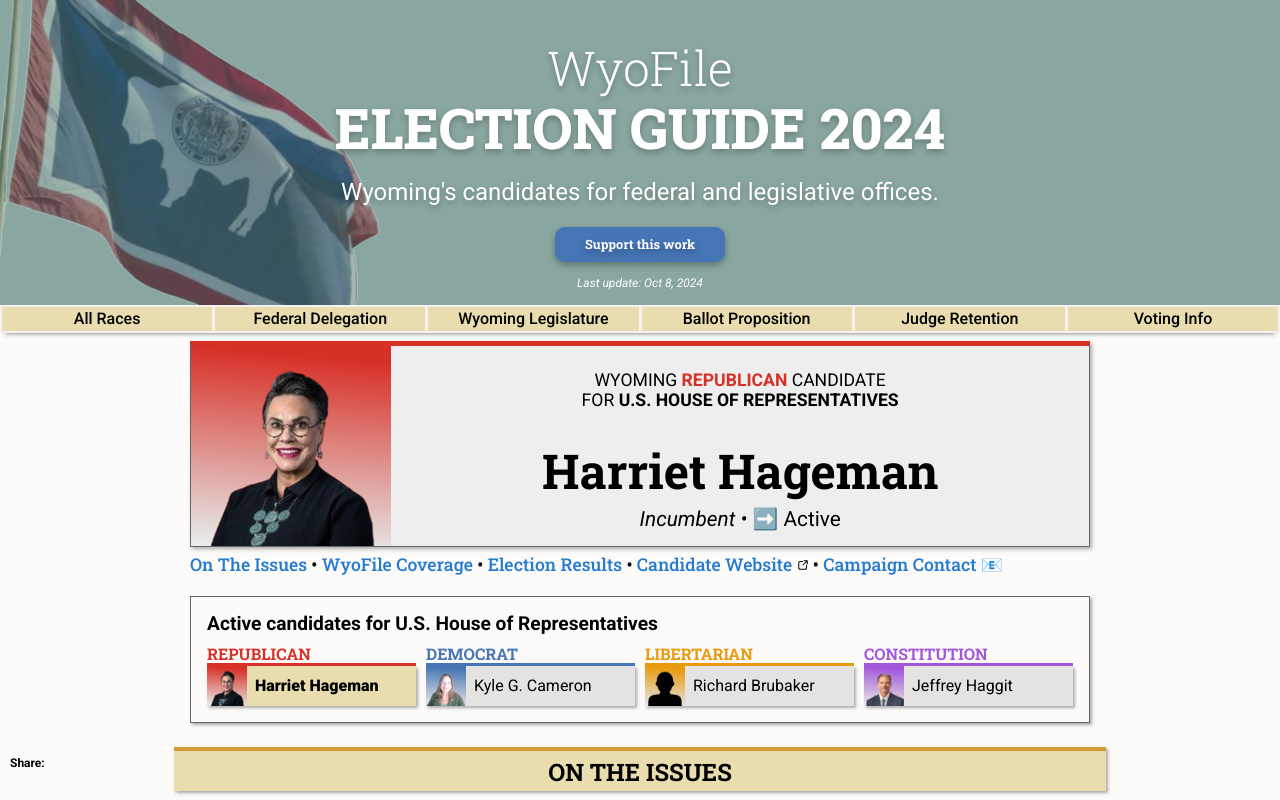
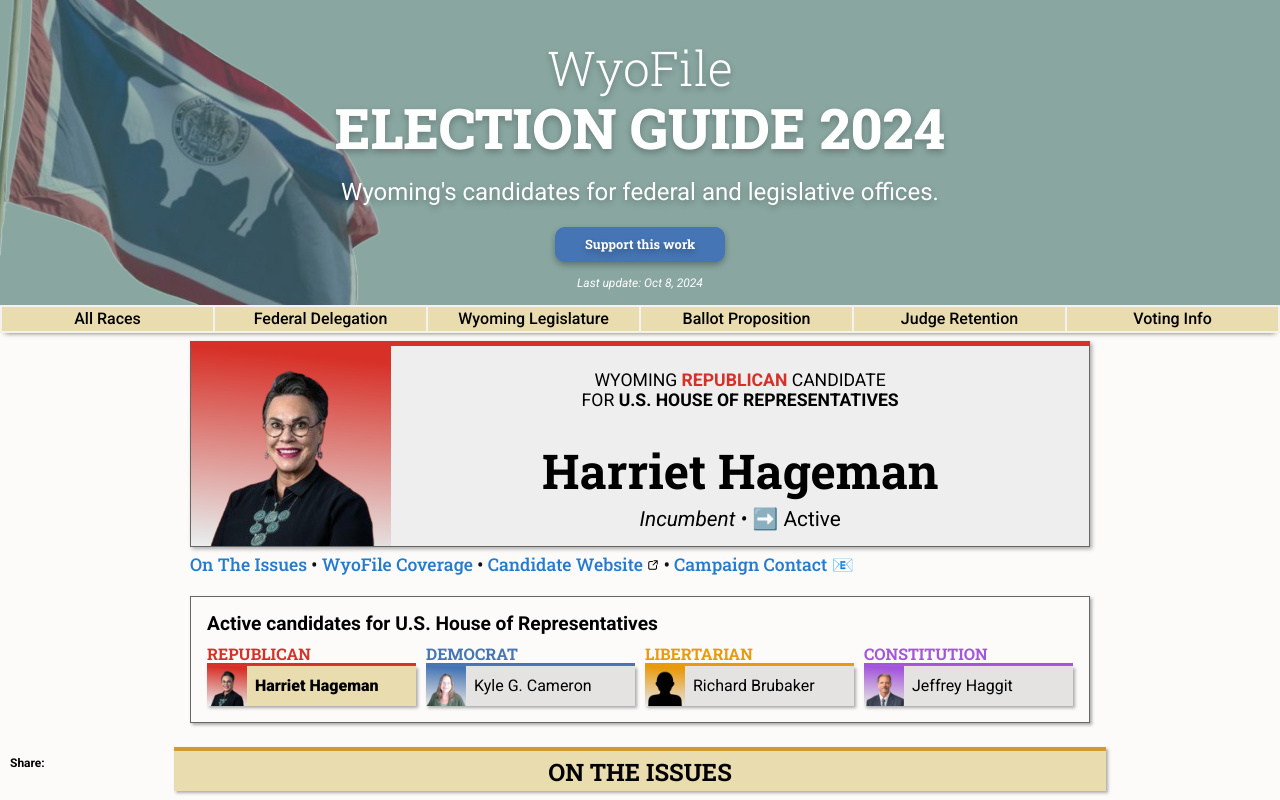
Before and after one commit to wyofile/election-guide, a Next.js app: page /election-guide-2024/candidates/harriet-hageman in a window 1280 px wide. Shown: the top 800 px of the page. Built offline with nearby package versions, Linux system fonts and the light colour scheme; no server answers.

Commit message:
change nav menu to grid system

```diff
--- a/src/components/CandidateLinks.js
+++ b/src/components/CandidateLinks.js
@@ -7,7 +7,7 @@
     <ul className='candidate-links'>
       <li className='candidate-link'><Link href="#questionnaire">On The Issues</Link></li>
       <li className='candidate-link'><Link href="#coverage">WyoFile Coverage</Link></li>
-      <li className='candidate-link'><Link href="#results">Election Results</Link></li>
+      {/* <li className='candidate-link'><Link href="#results">Election Results</Link></li> */}
       { wyoleg && <li className='candidate-link'><Link href={ wyoleg } target="_blank">WyoLeg Profile <img src={ usePath('/external.svg') }></img></Link></li> }
       { website && <li className='candidate-link'><Link href={ website } target="_blank">Candidate Website <img src={ usePath('/external.svg') }></img></Link></li> }
       { email && <li className='candidate-link'><Link href={ `mailto:${email}` } target="_blank">Campaign Contact</Link> 📧</li> }
--- a/src/styles/base.css
+++ b/src/styles/base.css
@@ -132,16 +132,19 @@
 .link-anchor {
     display: block;
     position: relative;
-    top: -65px;
+    top: -90px;
     visibility: hidden;
 }
 
-@media screen and (min-width: 468px) {
+@media screen and (min-width: 525px) {
     .link-anchor {
-        display: block;
-        position: relative;
+        top: -65px;
+    }
+}
+
+@media screen and (min-width: 1000px) {
+    .link-anchor {
         top: -40px;
-        visibility: hidden;
     }
 }
 
--- a/src/styles/nav.css
+++ b/src/styles/nav.css
@@ -1,27 +1,30 @@
 
 .nav {
   background-color: #f3f2f1;
-  position: sticky;
   top: 0px;
-
+  position:sticky;
   z-index: 10;
   box-shadow: 0px 5px 5px -5px #666;
 }
 
 .nav-menu {
-
   list-style-type: none;
   padding: 0;
   margin: 1px;
-  /* display: grid;
-  grid-template-rows: auto;
-  grid-auto-rows: auto;
-  grid-template-columns: repeat(auto-fit, minmax(150px, 1fr)); */
-  display: flex;
-  justify-content: center;
-  gap: 1px;
-  flex-wrap: wrap;
+  display: grid;
+  grid-template-columns: 1fr 1fr;
+}
 
+@media screen and (min-width: 525px) {
+  .nav-menu {
+    grid-template-columns: 1fr 1fr 1fr;
+  }
+}
+
+@media screen and (min-width: 1000px) {
+  .nav-menu {
+    grid-template-columns: 1fr 1fr 1fr 1fr 1fr 1fr;
+  }
 }
 
 .nav-menu-item {
@@ -34,8 +37,6 @@
 }
 
 .nav-menu a {
-  min-width: 150px;
-  flex: 1 1 150px;
   text-decoration: none;
   font-weight: 500;
   color: #000;
```
